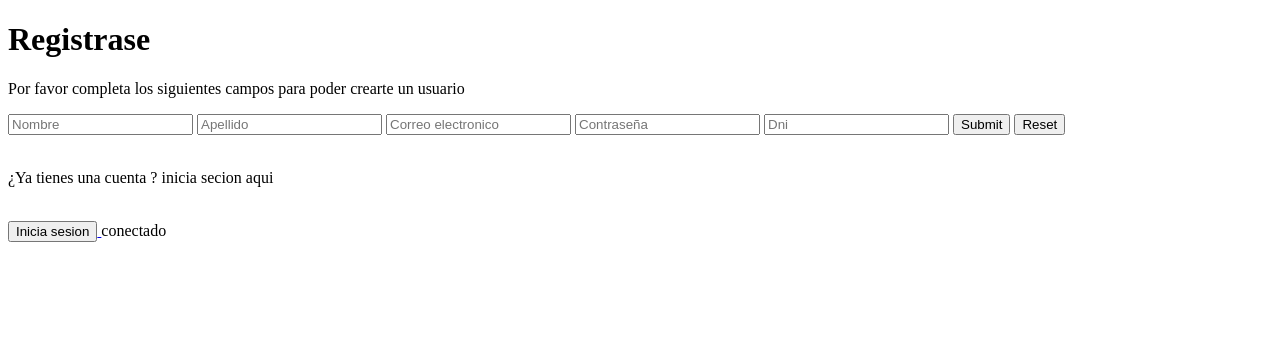
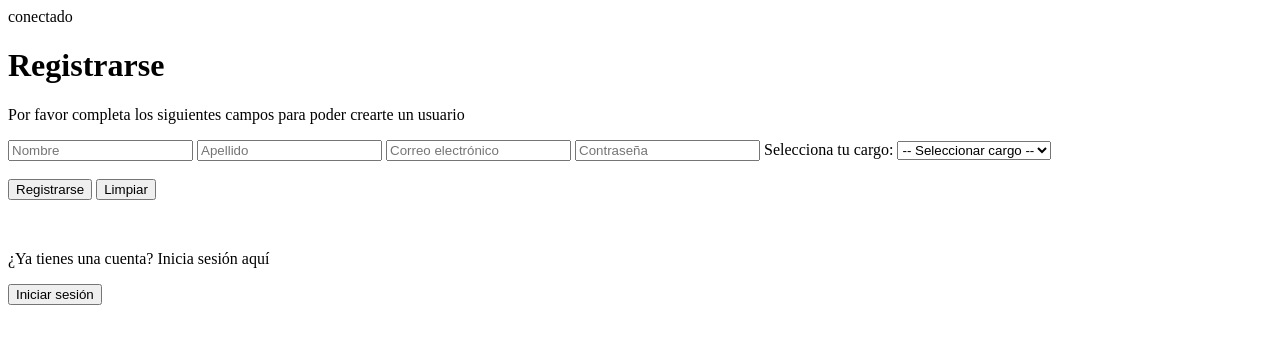
Before and after one commit to VMmagalimonzon/distribuci-n-de-alimentos, a PHP site: page /registrase.php in a window 1280 px wide. Shown: the top 344 px of the page. Run offline with PHP 8.4, Linux system fonts and the light colour scheme; tables that the repository leaves empty hold one stand-in row (values such as "Sample post").

Commit message:
cambios en el registro y se agrego el inicio.ph 2

```diff
--- a/registrase.php
+++ b/registrase.php
@@ -1,57 +1,92 @@
+<?php
+include("conexion.php");
+
+if (!$conexion) {
+    die("Error de conexión: " . mysqli_connect_error());
+}
+
+// Traer cargos para el select
+$query = "SELECT id, descripcion FROM cargo";
+$resultado_cargos = mysqli_query($conexion, $query);
+if (!$resultado_cargos) {
+    die("Error al consultar cargos: " . mysqli_error($conexion));
+}
+
+// Guardar cargos en array para usar en HTML
+$cargos = [];
+while ($fila = mysqli_fetch_assoc($resultado_cargos)) {
+    $cargos[] = $fila;
+}
+
+$error_registro = '';
+
+if ($_SERVER["REQUEST_METHOD"] === "POST") {
+    $nombre = trim($_POST['Nombre'] ?? '');
+    $apellido = trim($_POST['Apellido'] ?? '');
+    $correo = trim($_POST['Correo'] ?? '');
+    $contraseña = trim($_POST['Contraseña'] ?? '');
+    $id = $_POST['id'] ?? '';
+
+    if ($nombre === '' || $apellido === '' || $correo === '' || $contraseña === '' || $id === '') {
+        $error_registro = "Por favor completa todos los campos, incluido el cargo.";
+    } else if (!filter_var($correo, FILTER_VALIDATE_EMAIL)) {
+        $error_registro = "El correo electrónico no es válido.";
+    } else {
+        $stmt = $conexion->prepare("INSERT INTO usuarios (nombre, apellido, correo, contraseña, id_cargo) VALUES (?, ?, ?, ?, ?)");
+        if ($stmt === false) {
+            $error_registro = "Error en la consulta: " . $conexion->error;
+        } else {
+            $stmt->bind_param("ssssi", $nombre, $apellido, $correo, $contraseña, $id);
+            if ($stmt->execute()) {
+                header("Location: index.php");
+                exit();
+            } else {
+                $error_registro = "Error al registrar usuario: " . $stmt->error;
+            }
+            $stmt->close();
+        }
+    }
+}
+?>
+
 <!DOCTYPE html>
-<html lang="en">
+<html lang="es">
 <head>
-    <meta charset="UTF-8">
-    <meta name="viewport" content="width=device-width, initial-scale=1.0">
-    <title>Registrarse </title>
+    <meta charset="UTF-8" />
+    <title>Registrarse</title>
 </head>
 <body>
-    <h1>Registrase</h1>
+    <h1>Registrarse</h1>
     <p>Por favor completa los siguientes campos para poder crearte un usuario</p>
 
-     <form action="" name="registro" method="post" required>
-     <input type="text" name="Nombre" placeholder="Nombre" required>
-     <input type="text" name="Apellido" placeholder="Apellido" required>
-     <input type="email" name="Correo" placeholder="Correo electronico" required>
-     <input type="password" name="Contraseña" placeholder="Contraseña" required>
-     <input type="number" name="Dni" placeholder="Dni" required>
+    <?php if ($error_registro !== ''): ?>
+        <p style="color:red;"><?= htmlspecialchars($error_registro) ?></p>
+    <?php endif; ?>
 
+    <form action="" method="post" name="registro">
+        <input type="text" name="Nombre" placeholder="Nombre" required value="<?= htmlspecialchars($_POST['Nombre'] ?? '') ?>" />
+        <input type="text" name="Apellido" placeholder="Apellido" required value="<?= htmlspecialchars($_POST['Apellido'] ?? '') ?>" />
+        <input type="email" name="Correo" placeholder="Correo electrónico" required value="<?= htmlspecialchars($_POST['Correo'] ?? '') ?>" />
+        <input type="password" name="Contraseña" placeholder="Contraseña" required />
 
-     <input type="submit" name="Registrar">
-     <input type="reset">
+        <label for="id">Selecciona tu cargo:</label>
+        <select name="id" id="id" required>
+            <option value="">-- Seleccionar cargo --</option>
+            <?php foreach ($cargos as $cargo): ?> <!-- recorre el arreglo y me trae cada resultado  -->
+                <option value="<?= $cargo['id'] ?>" <?= (isset($_POST['id']) && $_POST['id'] == $cargo['id']) ? 'selected' : '' ?>>
+                    <?= htmlspecialchars($cargo['descripcion']) ?>
+                </option>
+            <?php endforeach; ?>
+        </select>
+
+        <br><br>
+        <input type="submit" value="Registrarse" />
+        <button type="button" onclick="window.location.href=window.location.href">Limpiar</button>
+
     </form>
+
     <br>
-    <p>¿Ya tienes una cuenta ? inicia secion aqui
-    </p>
-    <br>
-    <a href="sesion.php">
-        <button>Inicia sesion</button>
-    </a>
+    <p>¿Ya tienes una cuenta? Inicia sesión aquí</p>
+    <a href="sesion.php"><button type="button">Iniciar sesión</button></a>
 </body>
- <?php
- include("conexion.php");
-
- if (isset($_POST['Registrar'])) {
-      $nombre = trim($_POST['Nombre']);
-      $apellido = trim($_POST['Apellido']);
-      $correo = trim($_POST['Correo']);
-      $contraseña = trim($_POST['Contraseña']);
-      $dni= trim($_POST['Dni']);
-
-      $consulta ="INSERT INTO usuarios VALUES('', '$nombre','$apellido', '$correo', '$contraseña','$dni', 2)";
-      $resultado = mysqli_query($conexion, $consulta);
-      if ($resultado) {
-         header('location:index.php');
-         ?>
-         <h3 class="success">Tu registro se a completado </h3>
-
-         <?php
-      } else {
-         ?>
-         <h3 class="error">Ocurrio un error </h3>
-         <?php
-      }
- }
-?>
-
 </html>
```
Also changed, not shown: controlador.php (+1 -6 lines).
